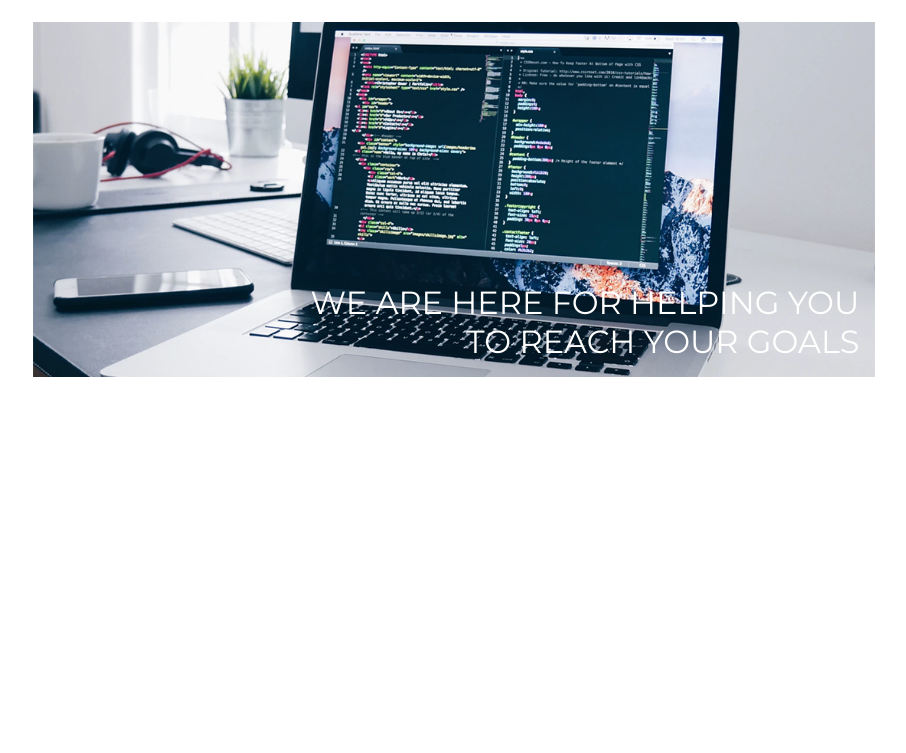
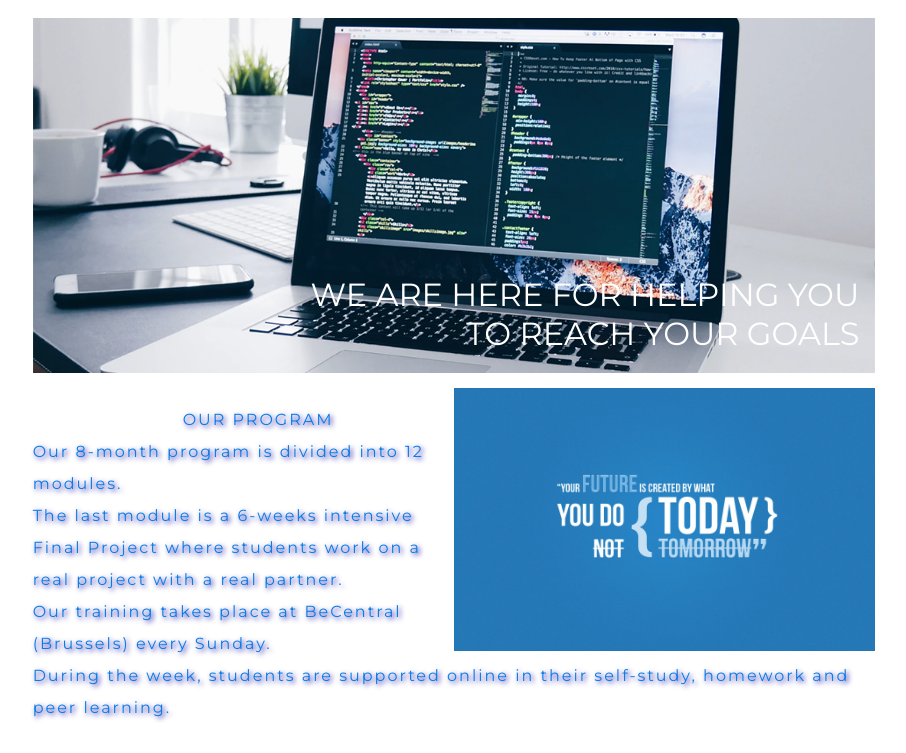
Before and after one commit to lab-antwerp-1/group-2-hyf, a website: page index.html in a window 1280 px wide. Shown: the part 301-1054 px from the top of the page, without its empty margins (186-1092 px from the left). Before the commit the page ends 800 px from the top, so only its background shows below. Drawn offline with Linux system fonts and the light colour scheme.

Commit message:
add body row 1

```diff
--- a/index.html
+++ b/index.html
@@ -37,7 +37,12 @@
         <div class="img-row-right"></div>
         <div class="txt-row-left"></div>
       </div>
-      <div class="body-banner"></div>
+      <div class="body-banner">
+        <img src="styles/body-row.jpg" alt="image" width="50%" />
+        <p>OUR PROGRAM<br />
+        Our 8-month program is divided into 12 modules.<br /> The last module is a 6-weeks intensive Final Project where students work on a real project with a real partner. <br />Our training takes place at BeCentral (Brussels) every Sunday.<br /> During the week, students are supported online in their self-study, homework and peer learning.
+      </p>
+      </div>
       <div class="footer">
         <div class="footer-logos"></div>
         <div class="footer-buttons"></div>
--- a/package.json
+++ b/package.json
@@ -7,7 +7,7 @@
     "spell-check": "cspell  './**'",
     "lint:ls": "ls-lint",
     "lint:md": "markdownlint --ignore node_modules --config ./.markdownlint.jsonc --fix ./ ",
-    "lint:css": "stylelint --fix './**/*.css'",
+    "lint:css": "stylelint --fix \"./**/**.css\"",
     "validate:html": "html-validate",
     "accessibility": "achecker"
   },
--- a/styles/index.css
+++ b/styles/index.css
@@ -108,6 +108,19 @@ a {
   grid-area: body-banner;
 }
 
+img {
+  float: right;
+}
+
+p {
+  text-align: left;
+  text-indent: 150px;
+  letter-spacing: 2px;
+  line-height: 2;
+  text-shadow: 2px 2px 5px rgb(20, 10, 161);
+  color: #097ce7;
+}
+
 .footer {
   display: grid;
   grid-template-columns: 1fr 1fr;
```
Also changed, not shown: styles/body-row.jpg (added).
